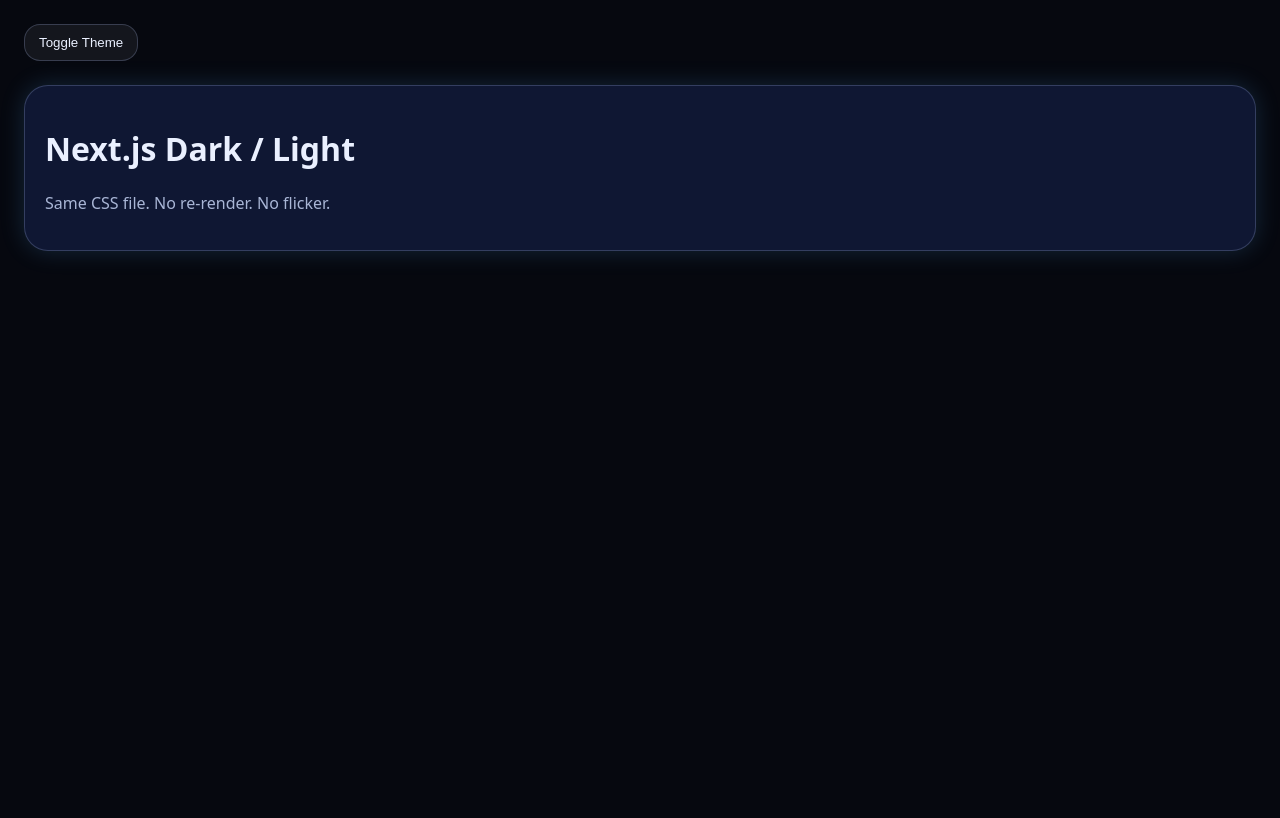
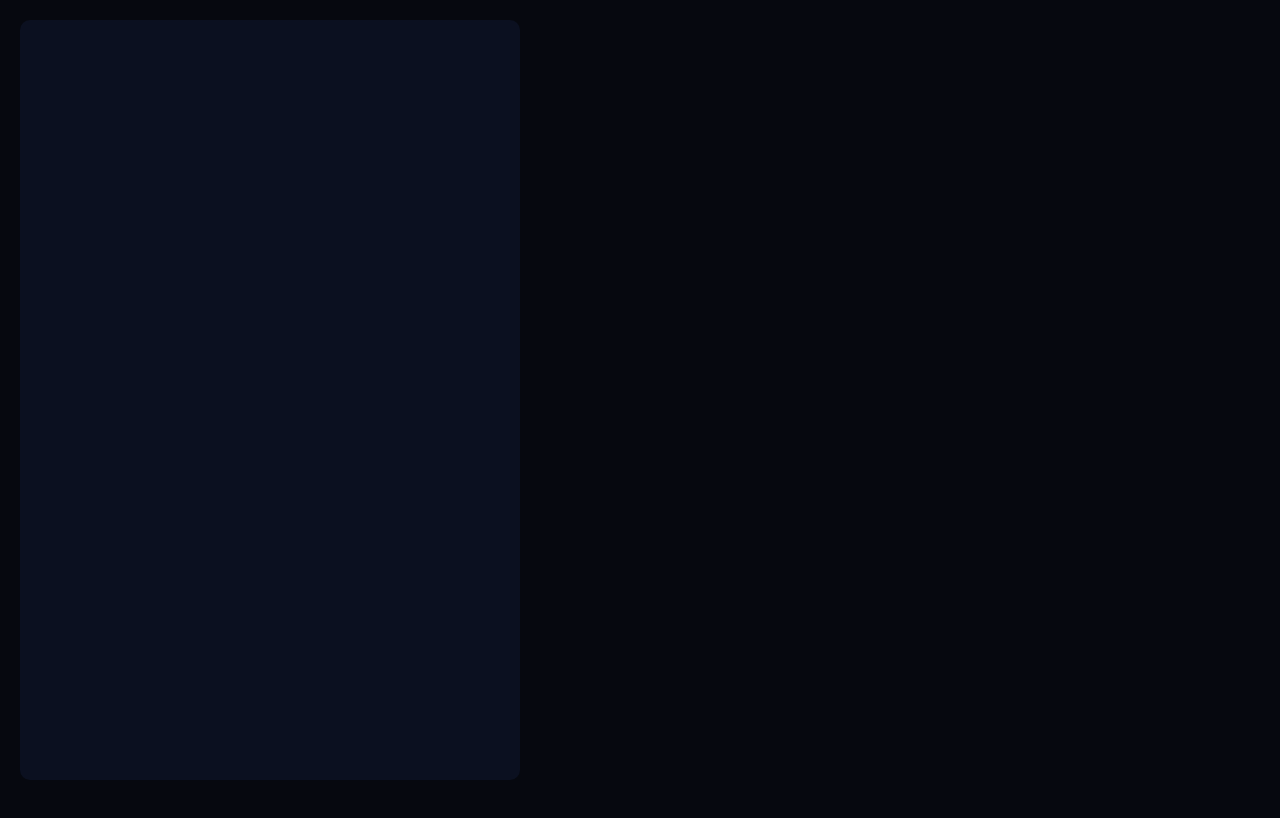
Before and after one commit to IncredibleCT3/panther, a Next.js app: page / in a window 1280 px wide. Shown: the top 818 px of the page. Built offline with nearby package versions, Linux system fonts and the light colour scheme.

Commit message:
audio player styling

```diff
--- a/app/components/MusicPlayer.tsx
+++ b/app/components/MusicPlayer.tsx
@@ -1,29 +1,16 @@
 import React from 'react'
 
 const MusicPlayer = () => {
-  function toggleTheme() {
-    const root = document.documentElement;
+  return (
+      <div className="main-container">
+        <div className="audio-container">
 
-    if (root.hasAttribute("data-theme")) {
-      root.removeAttribute("data-theme"); // dark
-    } else {
-      root.setAttribute("data-theme", "light");
-    }
-  }
+        </div>
 
-  return (
-    <main style={{ padding: 24 }}>
-      <button className="y2k-btn" onClick={toggleTheme}>
-        Toggle Theme
-      </button>
+        <div className="sideBar-container">
 
-      <div className="y2k-card2" style={{ marginTop: 24 }}>
-        <h1>Next.js Dark / Light</h1>
-        <p className="y2k-muted">
-          Same CSS file. No re-render. No flicker.
-        </p>
+        </div>
       </div>
-    </main>
   );
 }
 
--- a/app/globals.css
+++ b/app/globals.css
@@ -42,6 +42,7 @@
 body{
   margin:0;
   min-height:100vh;
+  padding: 20px;
   background: var(--bg);
   color: var(--text);
   font-family: system-ui, -apple-system, Segoe UI, Roboto, Arial;
@@ -51,8 +52,9 @@
 /* =========================
    Y2K COMPONENTS
    ========================= */
+
 .y2k-card{
-  background: var(--panel);
+  background: var(--panel2);
   border: 1px solid var(--stroke);
   border-radius: 24px;
   padding: 20px;
@@ -61,7 +63,7 @@
 }
 
 .y2k-card2{
-  background: var(--panel2);
+  background: var(--panel);
   border: 1px solid var(--stroke);
   border-radius: 24px;
   padding: 20px;
@@ -80,3 +82,22 @@
   background: rgba(255,255,255,.06);
   color: var(--text);
 }
+
+.main-container {
+  height: 100vh;
+  display: flex;
+}
+
+.sideBar-container {
+  height: calc(100vh - 40px);
+  width: 500px;
+  background: var(--panel);
+  border-radius: 10px;
+  transition: background .25s ease, border-color .25s ease;
+}
+
+.audio-container {
+  height: 100vh;
+  background: var(--bg);
+  transition: background .25s ease, border-color .25s ease;
+}
```
